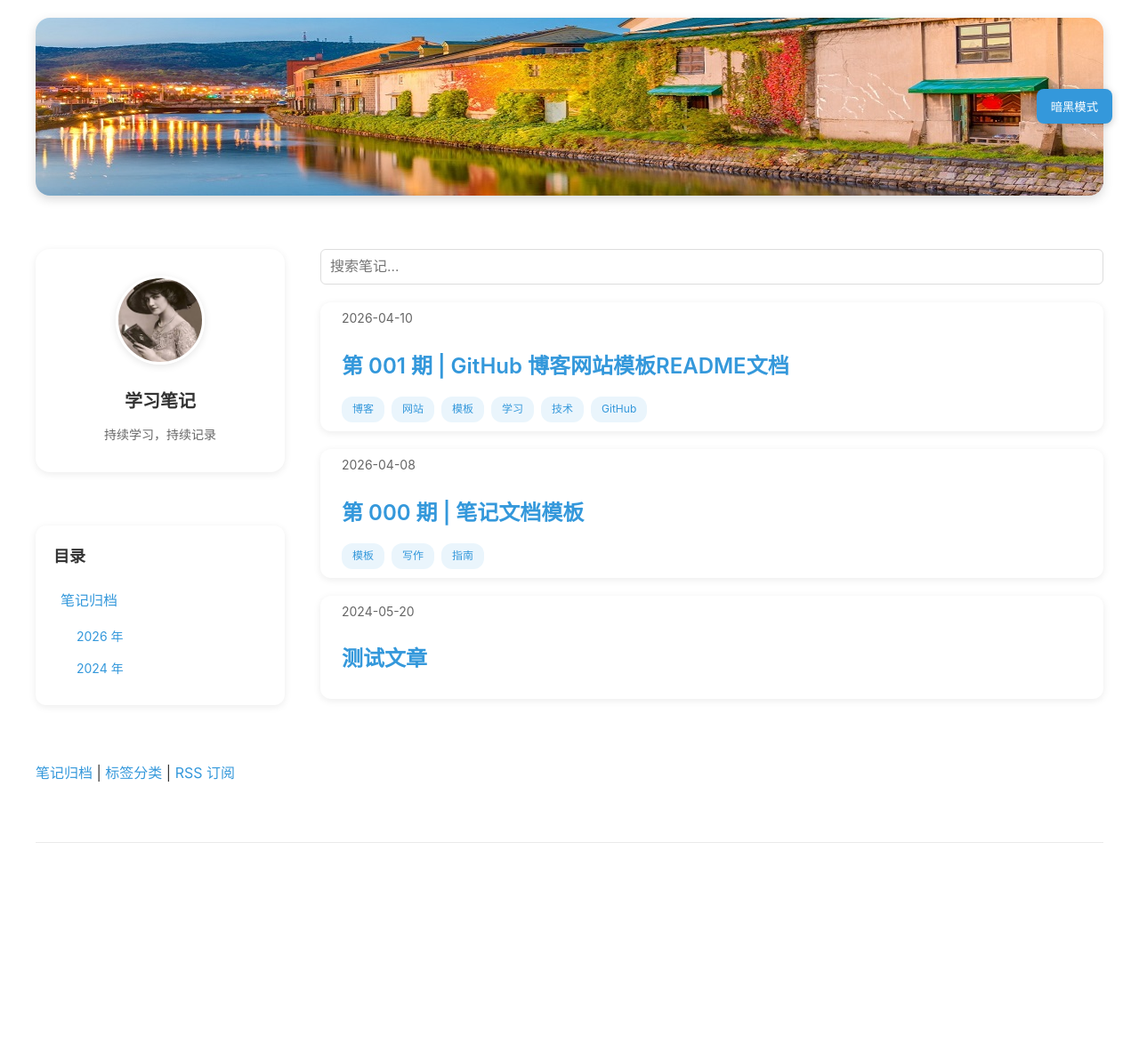
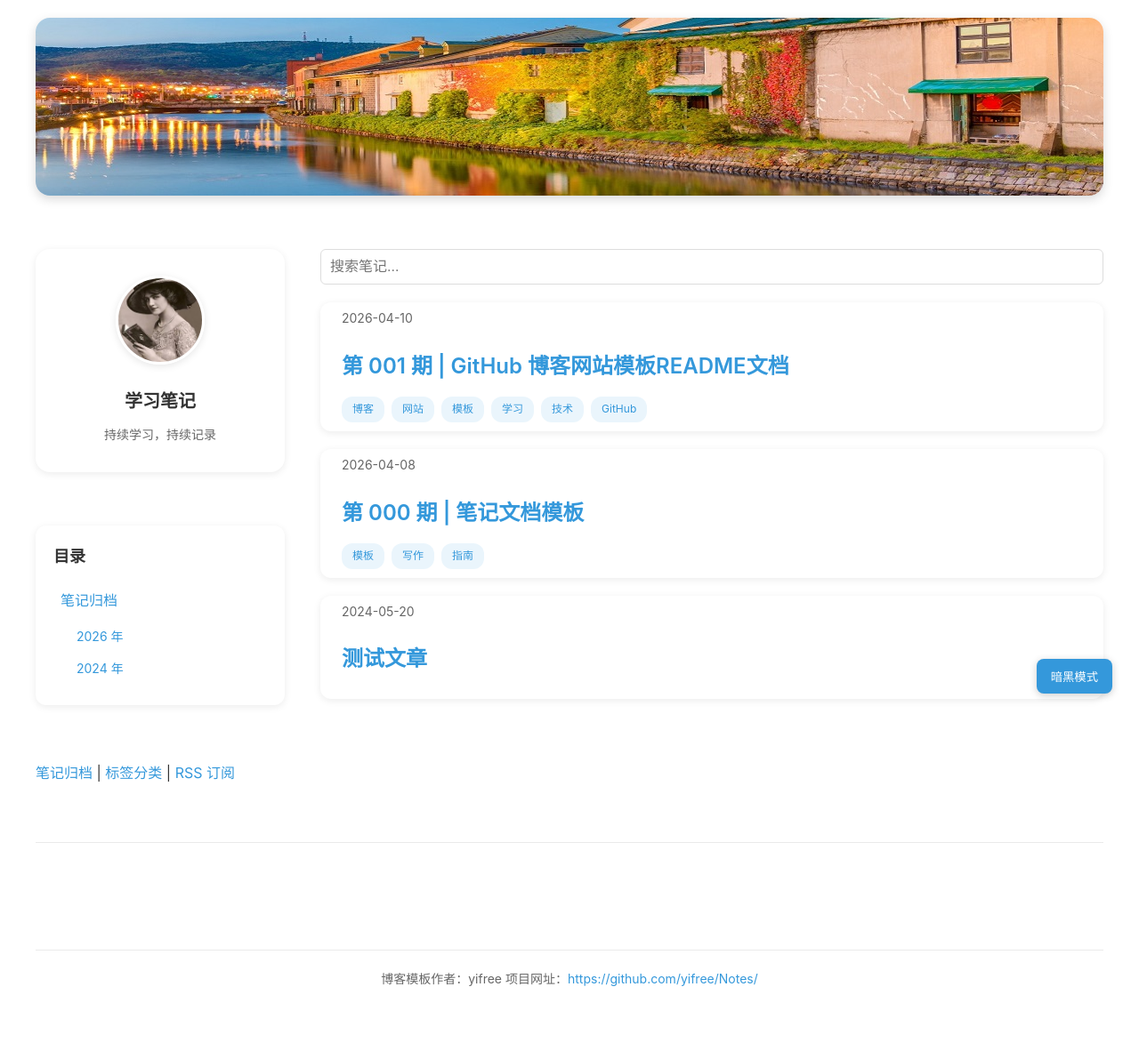
Before and after one commit to yihufree/yihufree.github.io, a Jekyll site: the page built from index.md, in a window 1280 px wide. Shown: the whole page at 89% size. Built offline with Jekyll 4.4.1, drawn with Linux system fonts in a browser that asks for light colours; comment, search, counter and statistics services are not loaded; before the commit the page ends 1048 px from its top, so only the background shows below that.

Commit message:
调整浮动按钮位置增加页脚信息
- 将浮动导航按钮从右上角移至右下角
- 增加页脚信息

```diff
--- a/_layouts/default.html
+++ b/_layouts/default.html
@@ -94,5 +94,9 @@
 </nav>
 
 <script src="/assets/js/script.js"></script>
+
+<footer class="footer">
+  <p>博客模板作者：yifree   项目网址：<a href="https://github.com/yifree/Notes/" target="_blank">https://github.com/yifree/Notes/</a></p>
+</footer>
 </body>
 </html>
--- a/assets/css/style.css
+++ b/assets/css/style.css
@@ -398,7 +398,7 @@ blockquote {
 .floating-nav-container {
   position: fixed;
   right: 30px;
-  top: 100px;
+  bottom: 120px;
   display: flex;
   flex-direction: column;
   gap: 10px;
@@ -409,7 +409,7 @@ blockquote {
 @media (max-width: 768px) {
   .floating-nav-container {
     right: 15px;
-    top: 80px;
+    bottom: 100px;
   }
 
   .floating-nav-button {
@@ -510,11 +510,11 @@ blockquote {
   box-shadow: 0 4px 12px rgba(0,0,0,0.25);
 }
 #backToTop {
-  bottom: 90px;
+  bottom: 30px;
   display: none;
 }
 #darkToggle {
-  bottom: 30px;
+  bottom: 90px;
 }
 /* 浮动导航按钮样式 */
 #prevPost, #backToHome, #nextPost {
@@ -889,6 +889,25 @@ blockquote {
   color: var(--link);
 }
 
+/* 页脚样式 */
+.footer {
+  max-width: 1200px;
+  margin: 40px auto 20px;
+  padding: 20px;
+  text-align: center;
+  border-top: 1px solid var(--border);
+  color: var(--muted);
+  font-size: 14px;
+}
+.footer a {
+  color: var(--link);
+  text-decoration: none;
+}
+.footer a:hover {
+  color: var(--link-hover);
+  text-decoration: underline;
+}
+
 @media (max-width:768px) {
   body {
     padding: 15px;
```
